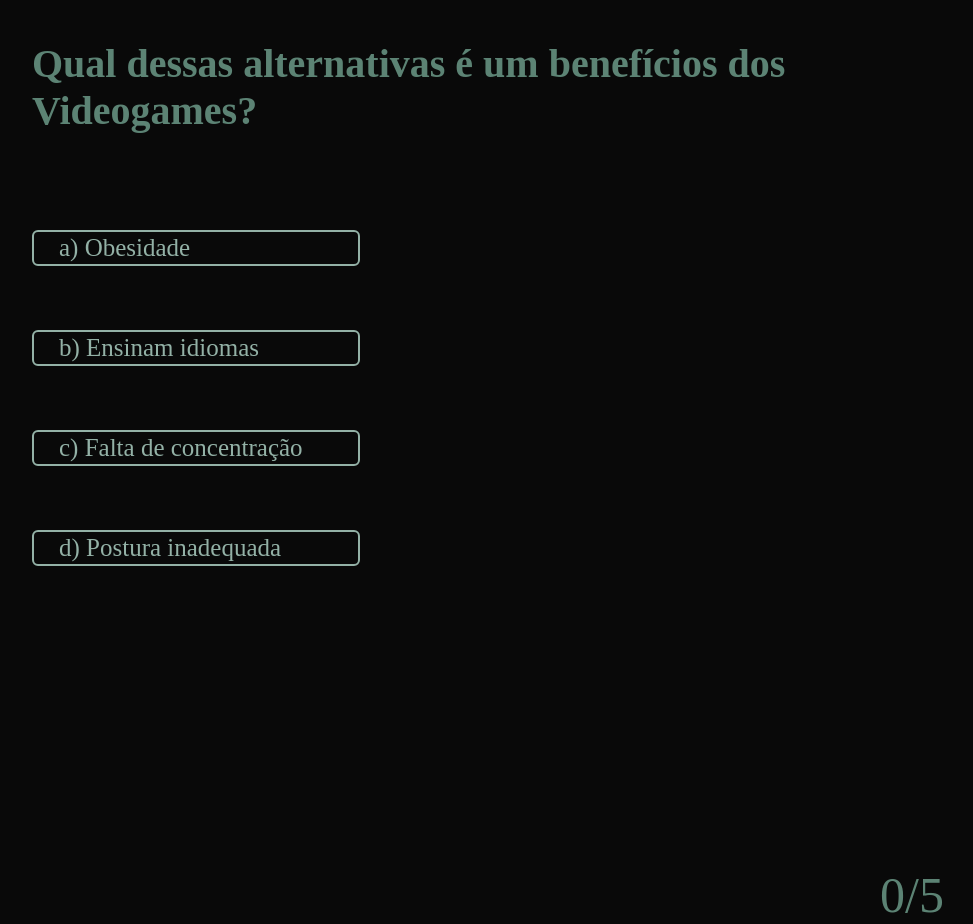
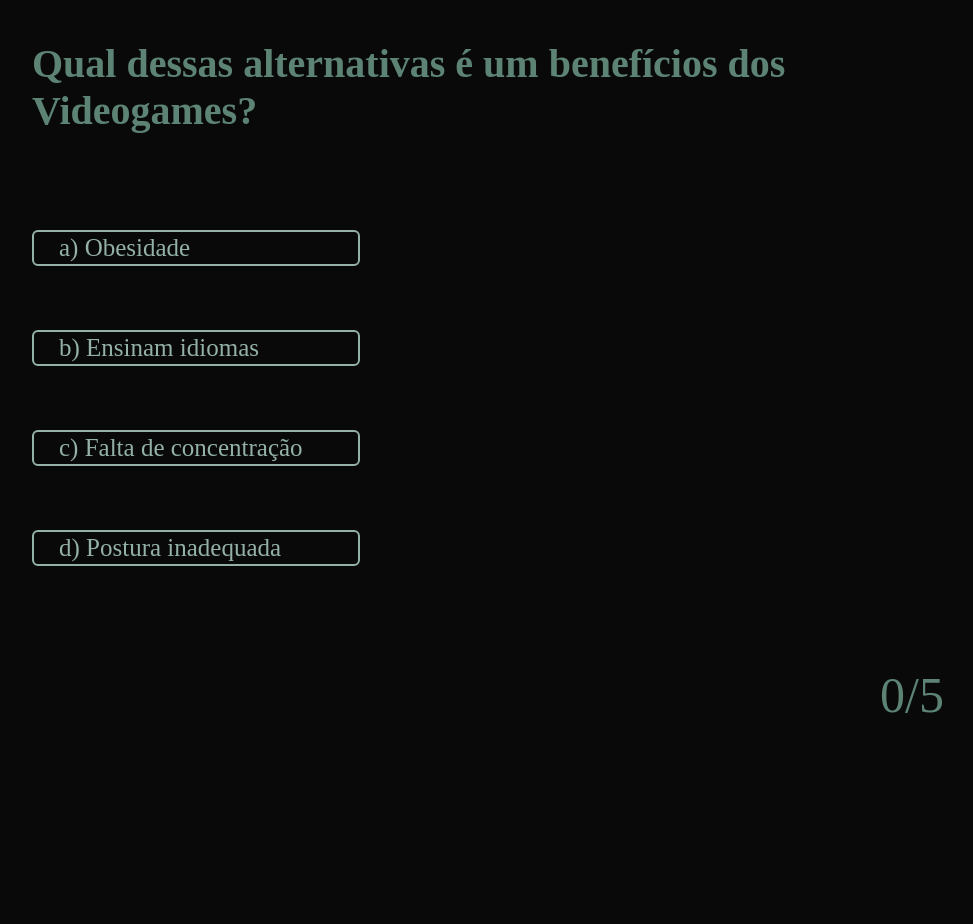
Before and after one commit to Miguelturino/QuizVideoGames, a plain HTML site: page pergunta1.html in a window 1280 px wide. Shown: the whole page, without its empty margins (208-1181 px from the left). After the commit the page ends 840 px from the top, so only its background shows below. Drawn offline with Linux system fonts and the light colour scheme.

Commit message:
Update pergunta1.css

```diff
--- a/pergunta1.css
+++ b/pergunta1.css
@@ -38,7 +38,7 @@ body {
     color: var(--cor-do-titulo);
     font-size: 50px;
     text-align: end;
-    margin-top: 6em;
+    margin-top: 2em;
 }
 
 .pergunta__alternativa:hover {
```
